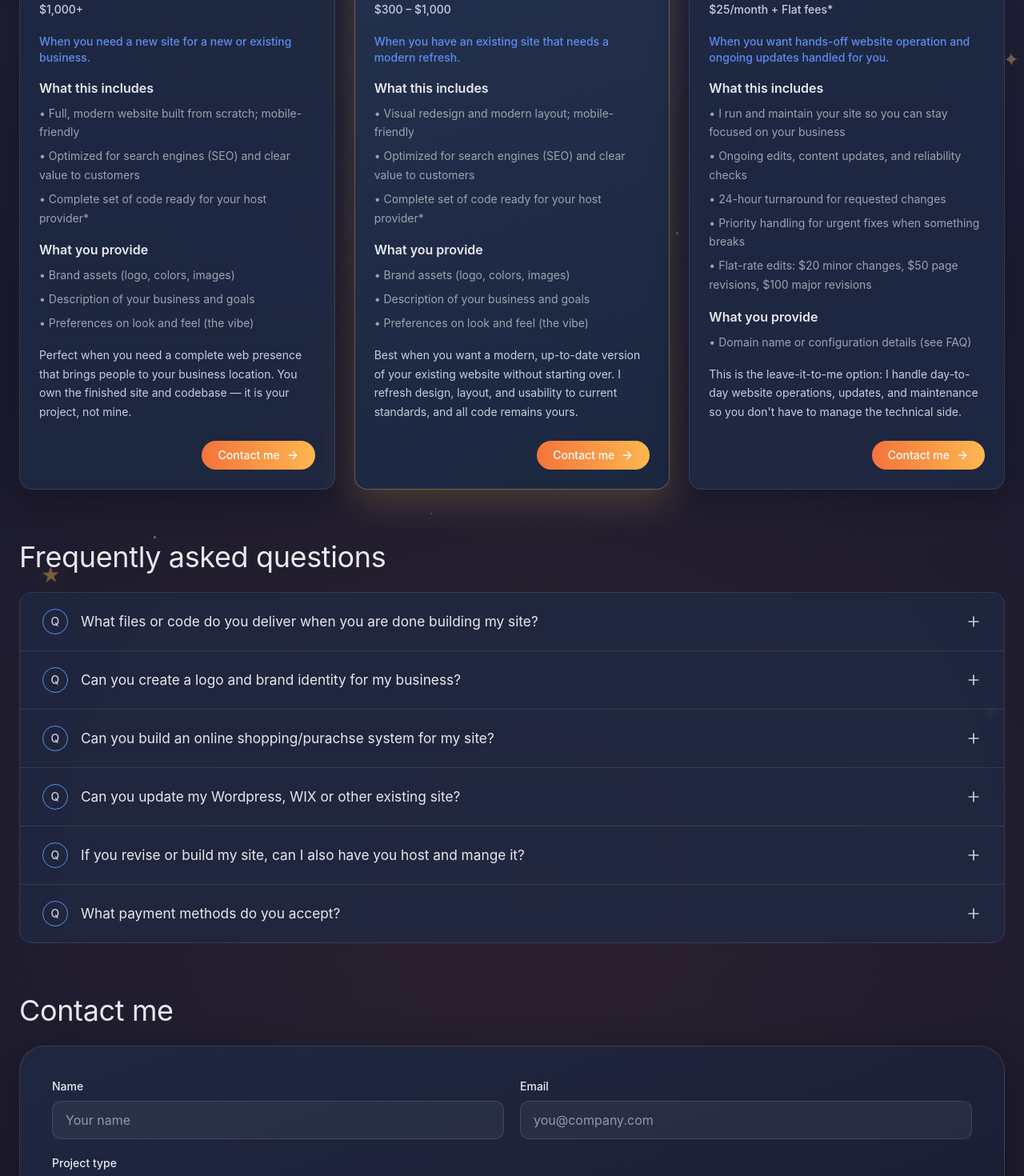
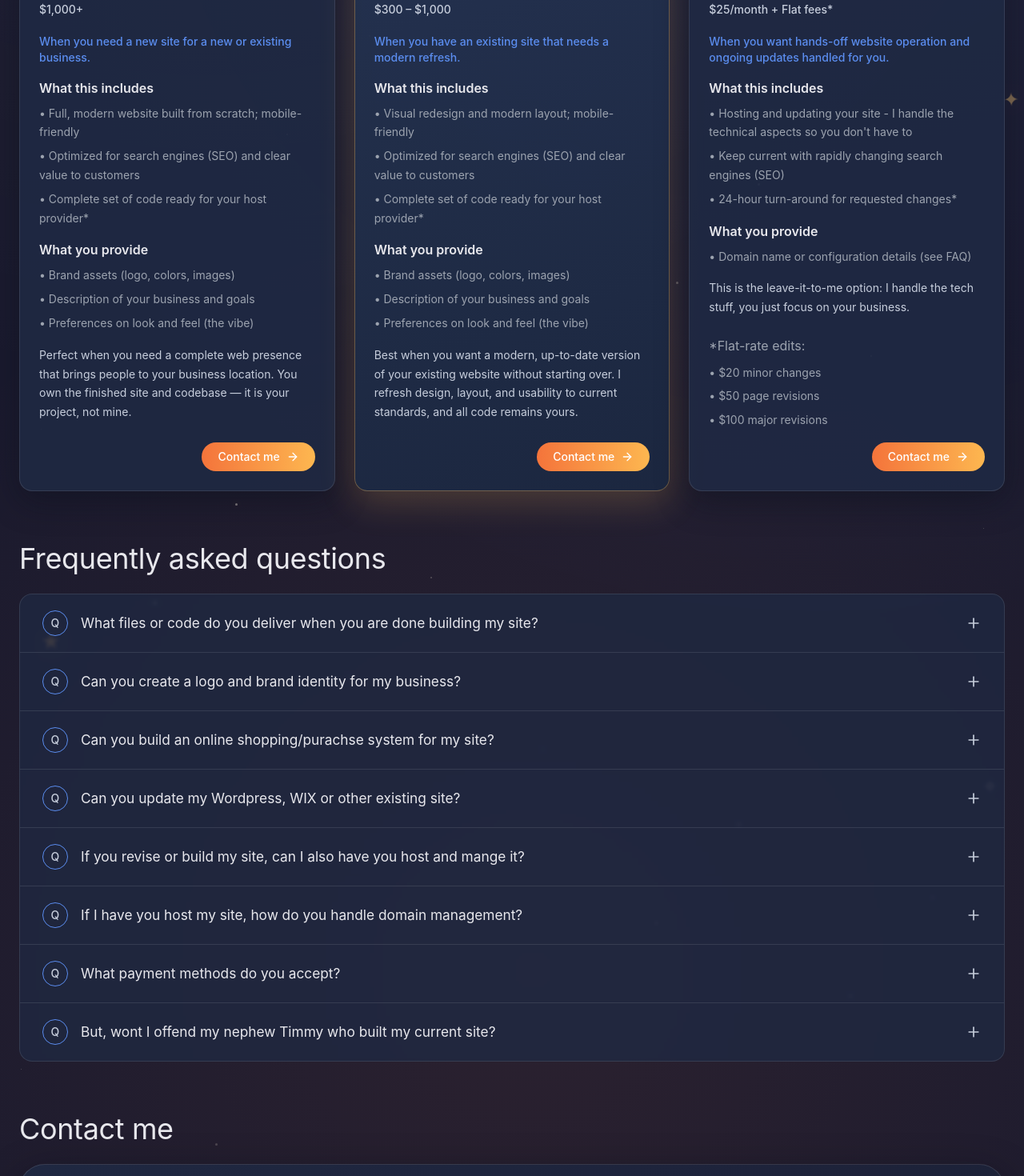
Before and after one commit to Starber/portfolio, a React (Vite) app: page / in a window 1280 px wide. Shown: the part 940-2410 px from the top of the page at 80% size. Built offline with nearby package versions, Linux system fonts and the light colour scheme.

Commit message:
Added more FAQ, and fixed 3rd product listed

```diff
--- a/src/app/pages/Home.tsx
+++ b/src/app/pages/Home.tsx
@@ -76,11 +76,20 @@ const faqItems = [
     answer: "Yes, you have the option to choose both site construction and ongoing management services. I can build your site and then handle all hosting, updates, and maintenance for you so you can focus on your business without worrying about the technical side.",
   },
   {
+    id: "faq-domain-management",
+    question: "If I have you host my site, how do you handle domain management?",
+    answer: "You have two options in this case: 1) You can keep your domain with your current provider under your control and I'll just walk you through some one-time configuration steps, or 2) you can provide me with access to your domain provider and I can handle the configuration for you. Don't worry, your domain is safe and starber.net would be under contract with what you allow regarding your domain name.",
+  },
+  {
     id: "faq-payment-methods",
     question: "What payment methods do you accept?",
     answer: "I accept Venmo, and credit/debit cards over the phone or via online invoicing from my trusted payment provider (Stripe).",
   },
-
+  {
+    id: "faq-existing-site",
+    question: "But, wont I offend my nephew Timmy who built my current site?",
+    answer: "Perhaps. But think of it more positively: Timmy provided the core concept that was vital as a starting point for the enhancements that you now get from starber.net! Thank him for that, he did great work. Now let us build on his legacy!",
+  },
 
 
 ];
@@ -571,11 +580,9 @@ export function Home() {
                   What this includes
                 </p>
                 <ul className="space-y-1.5 text-sm text-body leading-[1.7]">
-                  <li>• I run and maintain your site so you can stay focused on your business</li>
-                  <li>• Ongoing edits, content updates, and reliability checks</li>
-                  <li>• 24-hour turnaround for requested changes</li>
-                  <li>• Priority handling for urgent fixes when something breaks</li>
-                  <li>• Flat-rate edits: $20 minor changes, $50 page revisions, $100 major revisions</li>
+                  <li>• Hosting and updating your site - I handle the technical aspects so you don't have to</li>
+                  <li>• Keep current with rapidly changing search engines (SEO) </li>
+                  <li>• 24-hour turn-around for requested changes*</li>
                 </ul>
               </div>
               <div className="mb-4">
@@ -588,9 +595,20 @@ export function Home() {
                 </ul>
               </div>
               <p className="text-sm mb-6 text-subtle leading-[1.7]">
-                This is the leave-it-to-me option: I handle day-to-day website operations, updates,
-                and maintenance so you don&apos;t have to manage the technical side.
+                This is the leave-it-to-me option: I handle the tech stuff, you just focus on your business.
               </p>
+              <div className="mb-4">
+                <p className="mb-2 text-body">
+                  *Flat-rate edits:
+                </p>
+                <ul className="space-y-1.5 text-sm text-body leading-[1.7]">
+                  <li>• $20 minor changes</li>
+                  <li>• $50 page revisions</li>
+                  <li>• $100 major revisions</li>
+
+                </ul>
+              </div>
+
               <div className="mt-auto flex justify-end">
                 <button
                   type="button"
```
